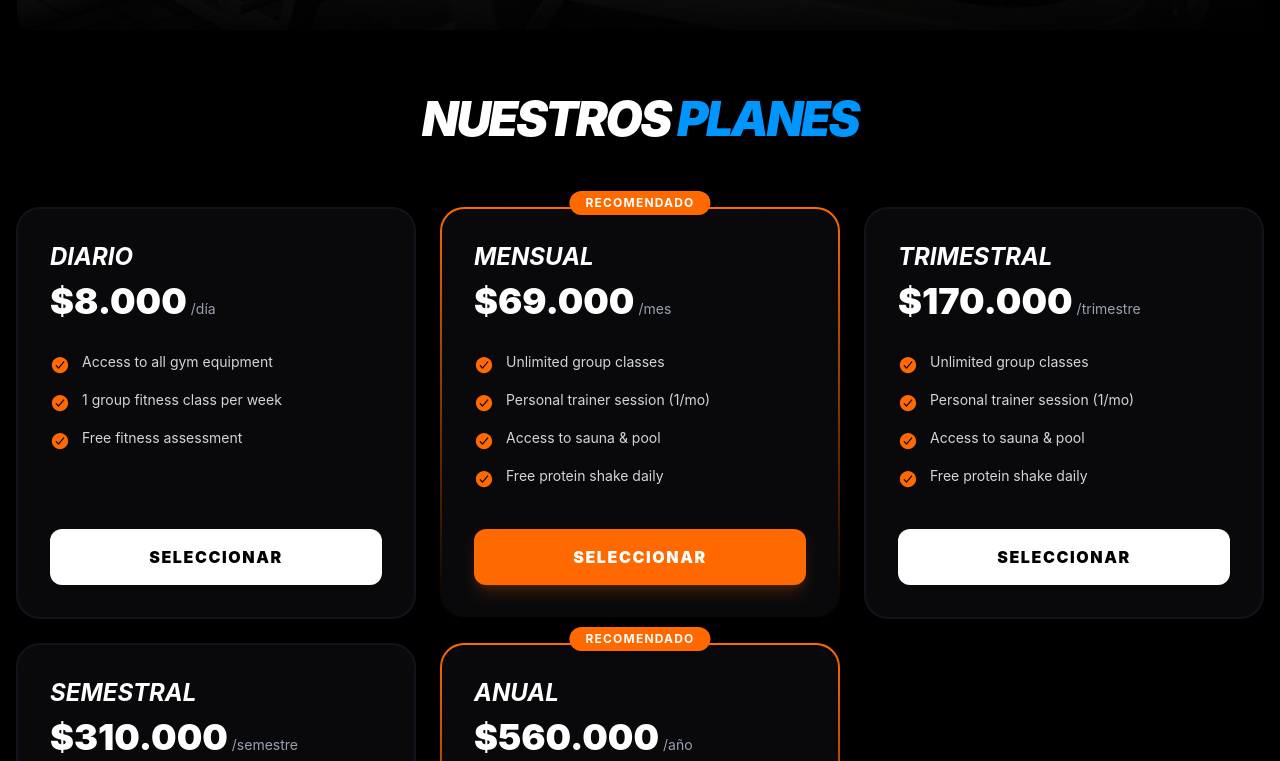
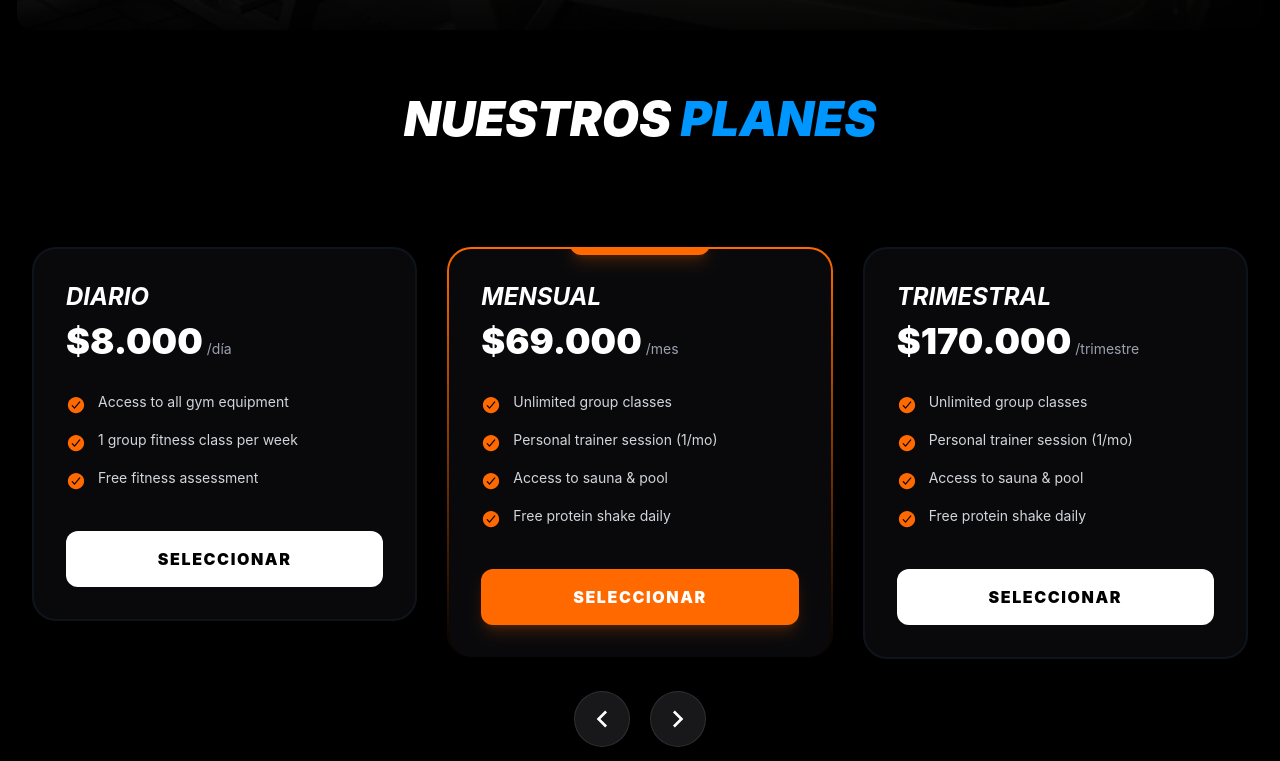
Before and after one commit to alexsanderdiaz/TheHouseSport, a React (Vite) app in the folder frontend/: page / in a window 1280 px wide. Shown: the part 1319-2080 px from the top of the page. Built offline with nearby package versions, Linux system fonts and the light colour scheme.

Commit message:
seccion planes

```diff
--- a/frontend/package.json
+++ b/frontend/package.json
@@ -10,13 +10,15 @@
     "preview": "vite preview"
   },
   "dependencies": {
+    "@remixicon/react": "^4.9.0",
     "@tailwindcss/vite": "^4.2.1",
     "i18next": "^25.8.14",
     "react": "^19.2.0",
     "react-dom": "^19.2.0",
     "react-i18next": "^16.5.5",
     "react-icons": "^5.6.0",
-    "react-router-dom": "^7.13.1"
+    "react-router-dom": "^7.13.1",
+    "swiper": "^12.1.3"
   },
   "devDependencies": {
     "@eslint/js": "^9.39.1",
--- /dev/null
+++ b/frontend/src/components/UI/CardSlider.tsx
@@ -0,0 +1,54 @@
+import React from "react";
+import { RiArrowLeftSLine, RiArrowRightSLine } from "@remixicon/react";
+
+// Import Swiper
+{
+  /* Swiper utiliza módulos para funcionalidades extra como la navegación */
+}
+import { Swiper } from "swiper/react";
+import { Navigation } from "swiper/modules";
+import "swiper/swiper-bundle.css";
+
+interface CardSliderProps {
+  children: React.ReactNode;
+}
+
+const CardSlider = ({ children }: CardSliderProps) => {
+  return (
+    <section className="py-10 bg-black">
+      <div className="container mx-auto px-4">
+        {/* Swiper Wrapper */}
+        <Swiper
+          modules={[Navigation]}
+          spaceBetween={30}
+          // Configuración de cuántas cards se ven según el tamaño de pantalla
+          breakpoints={{
+            320: { slidesPerView: 1.1, centeredSlides: true }, // Móvil
+            768: { slidesPerView: 2.2, centeredSlides: false }, // Tablet
+            1024: { slidesPerView: 3 }, // Desktop pequeño
+            1440: { slidesPerView: 3.5 }, // Desktop grande
+          }}
+          navigation={{
+            prevEl: ".prev-btn",
+            nextEl: ".next-btn",
+          }}
+          className="pb-12"
+        >
+          {children}
+        </Swiper>
+
+        {/* Botones de Navegación Personalizados */}
+        <div className="flex items-center justify-center mt-8 gap-5">
+          <button className="bg-zinc-900 text-white w-14 h-14 flex items-center justify-center rounded-full hover:bg-primary transition-all cursor-pointer prev-btn border border-white/10 shadow-lg active:scale-90">
+            <RiArrowLeftSLine size={32} />
+          </button>
+          <button className="bg-zinc-900 text-white w-14 h-14 flex items-center justify-center rounded-full hover:bg-primary transition-all cursor-pointer next-btn border border-white/10 shadow-lg active:scale-90">
+            <RiArrowRightSLine size={32} />
+          </button>
+        </div>
+      </div>
+    </section>
+  );
+};
+
+export default CardSlider;
--- /dev/null
+++ b/frontend/src/components/UI/PlanCard.tsx
@@ -0,0 +1,67 @@
+// src/components/Plans/PlanCard.tsx
+import { IoCheckmarkCircle } from "react-icons/io5";
+import { useTranslation } from "react-i18next";
+
+interface PlanProps {
+  plan: {
+    id: number;
+    name: string;
+    price: string;
+    period: string;
+    features: string[];
+    recommended?: boolean;
+  };
+}
+
+export default function PlanCard({ plan }: PlanProps) {
+  const { t } = useTranslation();
+
+  return (
+    <div
+      className={`relative flex-shrink-0 w-[85%] md:w-full snap-center rounded-3xl p-[2px] transition-all duration-300 hover:scale-[1.02] ${
+        plan.recommended
+          ? "bg-gradient-to-b from-primary to-transparent"
+          : "bg-gray-800/50"
+      }`}
+    >
+      {/* Contenido de la Card */}
+      <div className="bg-zinc-950 rounded-[22px] p-8 h-full flex flex-col">
+        {plan.recommended && (
+          <span className="absolute -top-4 left-1/2 -translate-x-1/2 bg-primary text-white text-xs font-bold px-4 py-1 rounded-full uppercase tracking-widest shadow-lg shadow-primary/20">
+            {t("recommended", "Recomendado")}
+          </span>
+        )}
+
+        <h3 className="text-2xl font-bold text-white mb-2 uppercase italic">
+          {plan.name}
+        </h3>
+
+        <div className="flex items-baseline gap-1 mb-8">
+          <span className="text-4xl font-black text-white">${plan.price}</span>
+          <span className="text-gray-400 text-sm">{plan.period}</span>
+        </div>
+
+        {/* Lista de beneficios */}
+        <ul className="space-y-4 mb-10 flex-grow">
+          {plan.features.map((feature, index) => (
+            <li key={index} className="flex items-start gap-3 text-gray-300">
+              <IoCheckmarkCircle className="text-primary text-xl mt-0.5 shrink-0" />
+              <span className="text-sm leading-tight">{feature}</span>
+            </li>
+          ))}
+        </ul>
+
+        {/* Botón de acción */}
+        <button
+          className={`w-full py-4 rounded-xl font-black uppercase tracking-widest transition-all active:scale-95 ${
+            plan.recommended
+              ? "bg-primary text-white shadow-lg shadow-primary/20 hover:brightness-110"
+              : "bg-white text-black hover:bg-gray-200"
+          }`}
+        >
+          {t("seleccionar", "Seleccionar")}
+        </button>
+      </div>
+    </div>
+  );
+}
--- a/frontend/src/components/sections/Home.tsx
+++ b/frontend/src/components/sections/Home.tsx
@@ -27,7 +27,7 @@ function Home() {
 
       {/* Contenido encima del video */}
       <div className="absolute inset-0 flex px-5 flex-col items-center justify-center text-white text-center px-4">
-        <h1 className="text-6xl md:text-9xl font-black mb-4">
+        <h1 className="text-6xl md:text-8xl font-black mb-4">
           The House
           <span className="text-secondary"> Sport</span>
         </h1>
--- a/frontend/src/components/sections/Locations.tsx
+++ b/frontend/src/components/sections/Locations.tsx
@@ -1,33 +1,15 @@
-import { useState } from "react";
 import { useTranslation } from "react-i18next";
 import { BsChevronCompactLeft, BsChevronCompactRight } from "react-icons/bs";
 import { RxDotFilled } from "react-icons/rx";
 import { locations } from "../../data/locations";
 import ButtonSecondary from "../UI/ButtonSecondary";
+import { useSlider } from "../../hooks/useSlider";
 
 function Locations() {
   const { t } = useTranslation("locations");
-  const [currentIndex, setCurrentIndex] = useState(0);
-
-  {
-    /* Funciones para navegación del slider */
-  }
-
-  const prevSlide = () => {
-    const isFirstSlide = currentIndex === 0;
-    const newIndex = isFirstSlide ? locations.length - 1 : currentIndex - 1;
-    setCurrentIndex(newIndex);
-  };
-
-  const nextSlide = () => {
-    const isLastSlide = currentIndex === locations.length - 1;
-    const newIndex = isLastSlide ? 0 : currentIndex + 1;
-    setCurrentIndex(newIndex);
-  };
-
-  const goToSlide = (slideIndex: number) => {
-    setCurrentIndex(slideIndex);
-  };
+  const { currentIndex, nextSlide, prevSlide, goToSlide } = useSlider(
+    locations.length,
+  );
 
   {
     /* Sección Locations*/
--- a/frontend/src/components/sections/Plans.tsx
+++ b/frontend/src/components/sections/Plans.tsx
@@ -1,77 +1,27 @@
+// src/components/sections/Plans.tsx
 import { plans } from "../../data/plans";
-import { useTranslation } from "react-i18next";
-import { IoCheckmarkCircle } from "react-icons/io5";
+import PlanCard from "../UI/PlanCard";
+import CardSlider from "../UI/CardSlider";
+import { SwiperSlide } from "swiper/react";
 
-export default function PlansSlider() {
-  const { t } = useTranslation();
-
+export default function Plans() {
   return (
-    <section id="plans" className="py-20 bg-black">
+    <section id="plans" className="py-20 bg-black overflow-hidden">
       <div className="container mx-auto px-4">
-        {/* Título de la sección */}
         <div className="text-center mb-16">
-          <h2 className="text-4xl md:text-5xl font-black text-white uppercase italic tracking-tighter">
+          <h2 className="text-4xl md:text-5xl font-black text-white uppercase italic">
             Nuestros <span className="text-secondary">Planes</span>
           </h2>
         </div>
 
-        {/* Contenedor del Slider / Grid */}
-        <div className="flex overflow-x-auto pb-8 gap-6 snap-x snap-mandatory no-scrollbar md:grid md:grid-cols-3 md:overflow-visible">
+        {/* Invocamos el slider y le pasamos las 5 cards */}
+        <CardSlider>
           {plans.map((plan) => (
-            <div
-              key={plan.id}
-              className={`relative flex-shrink-0 w-[85%] md:w-full snap-center rounded-3xl p-[2px] transition-transform duration-300 hover:scale-[1.02] ${
-                plan.recommended
-                  ? "bg-gradient-to-b from-primary to-transparent"
-                  : "bg-gray-800/50"
-              }`}
-            >
-              {/* Contenido de la Card */}
-              <div className="bg-zinc-950 rounded-[22px] p-8 h-full flex flex-col">
-                {plan.recommended && (
-                  <span className="absolute -top-4 left-1/2 -translate-x-1/2 bg-primary text-white text-xs font-bold px-4 py-1 rounded-full uppercase tracking-widest">
-                    Recomendado
-                  </span>
-                )}
-
-                <h3 className="text-2xl font-bold text-white mb-2 uppercase italic">
-                  {plan.name}
-                </h3>
-
-                <div className="flex items-baseline gap-1 mb-8">
-                  <span className="text-4xl font-black text-white">
-                    ${plan.price}
-                  </span>
-                  <span className="text-gray-400 text-sm">{plan.period}</span>
-                </div>
-
-                {/* Lista de beneficios */}
-                <ul className="space-y-4 mb-10 flex-grow">
-                  {plan.features.map((feature, index) => (
-                    <li
-                      key={index}
-                      className="flex items-start gap-3 text-gray-300"
-                    >
-                      <IoCheckmarkCircle className="text-primary text-xl mt-0.5 shrink-0" />
-                      <span className="text-sm leading-tight">{feature}</span>
-                    </li>
-                  ))}
-                </ul>
-
-                {/* Botón de acción */}
-                <button
-                  className={`w-full py-4 rounded-xl font-black uppercase tracking-widest transition-all ${
-                    plan.recommended
-                      ? "bg-primary text-white shadow-lg shadow-primary/20 hover:bg-blue-600"
-                      : "bg-white text-black hover:bg-gray-200"
-                  }`}
-                >
-                  {t("seleccionar", "Seleccionar")}
-                </button>
-              </div>
-            </div>
+            <SwiperSlide key={plan.id}>
+              <PlanCard plan={plan} />
+            </SwiperSlide>
           ))}
-        </div>
+        </CardSlider>
       </div>
     </section>
   );
--- /dev/null
+++ b/frontend/src/hooks/useSlider.tsx
@@ -0,0 +1,17 @@
+import { useState } from "react";
+
+export const useSlider = (totalItems: number) => {
+  const [currentIndex, setCurrentIndex] = useState(0);
+
+  const nextSlide = () => {
+    setCurrentIndex((prev) => (prev === totalItems - 1 ? 0 : prev + 1));
+  };
+
+  const prevSlide = () => {
+    setCurrentIndex((prev) => (prev === 0 ? totalItems - 1 : prev - 1));
+  };
+
+  const goToSlide = (index: number) => setCurrentIndex(index);
+
+  return { currentIndex, nextSlide, prevSlide, goToSlide };
+};
--- a/frontend/vite.config.ts
+++ b/frontend/vite.config.ts
@@ -1,10 +1,12 @@
-import { defineConfig } from 'vite'
-import react from '@vitejs/plugin-react'
-import tailwindcss from '@tailwindcss/vite'
+import { defineConfig } from "vite";
+import react from "@vitejs/plugin-react";
+import tailwindcss from "@tailwindcss/vite";
 
 // https://vite.dev/config/
 export default defineConfig({
-  plugins: [
-    react(),
-    tailwindcss()],
-})
+  plugins: [react(), tailwindcss()],
+  optimizeDeps: {
+    // Esto le dice a Vite que no escanee estas rutas que causan conflicto
+    exclude: ["swiper/vue", "swiper/svelte"],
+  },
+});
```
Also changed, not shown: frontend/src/components/UI/Card.tsx (deleted), 1 other file (tests, documents, lock files or other folders).
